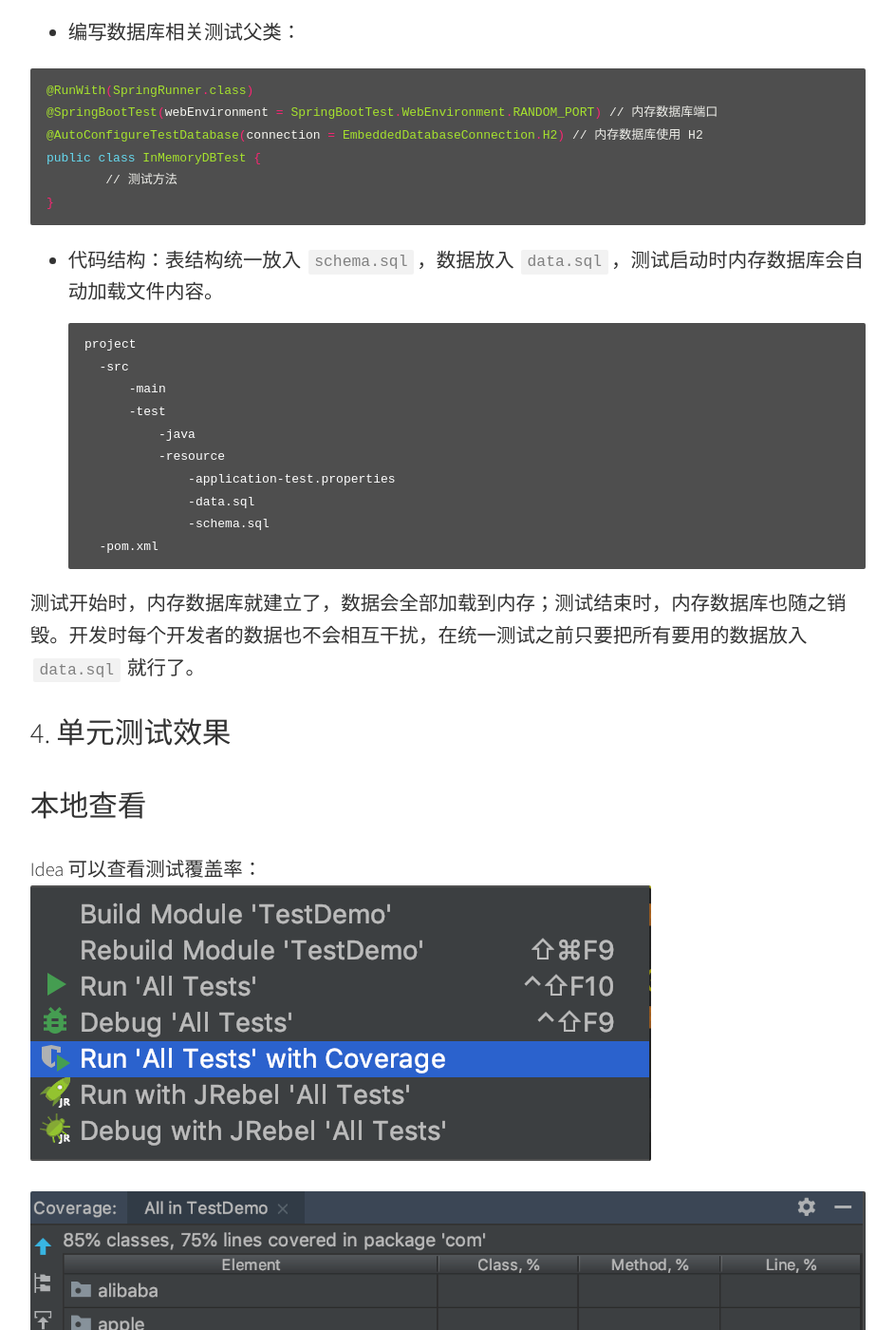
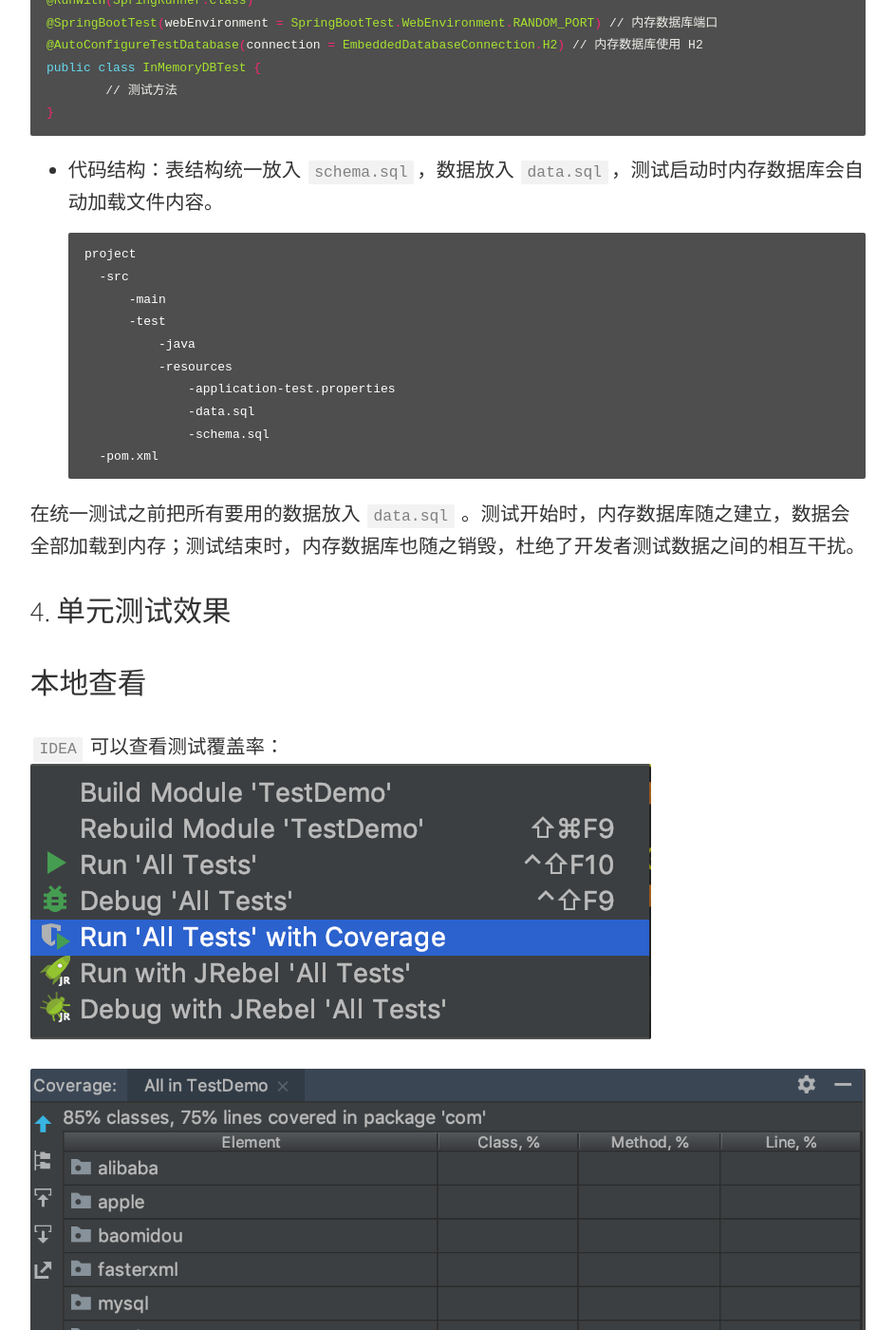
Before and after one commit to jyjsjd/jyjsjd.github.io, a Jekyll site: the page built from _posts/2018-12-07-unit-test.md, in a window 1280 px wide and 1400 px high, scrolled down 11961 px. Shown: the whole window at 95% size, without its empty margins (168-1111 px from the left). Built offline with Jekyll 4.4.1, drawn with Linux system fonts in a browser that asks for light colours; comment, search, counter and statistics services are not loaded; some of the changed text lies outside the part shown.

Commit message:
unit test

````diff
--- a/_posts/2018-12-07-unit-test.md
+++ b/_posts/2018-12-07-unit-test.md
@@ -9,7 +9,7 @@
 
 # 0. 概述
 
-本文在测试中主要使用 `JUnit4`，结合 `Mockito` 和 `Hamcrest`，对 `Controller` 层的测试结合 `Spring MVC Testing`。所有的内容均是结合 `Spring` 和 `JUnit4` 的实践。参考[程序](http://192.168.1.223/jingyang1/TestDemo)。
+本文在测试中主要使用 `JUnit4`，结合 `Mockito` 和 `Hamcrest`，对 `Controller` 层的测试结合 `Spring MVC Testing`。所有的内容均是结合 `Spring` 和 `JUnit4` 的实践。参考[程序](https://github.com/jyjsjd/TestDemo)。
 
 # 1. 四阶段测试
 
@@ -181,7 +181,7 @@
         UserEntity entity = new UserEntity();
         entity.setId(1);
         entity.setName("abc");
-        // Mock 的 userMapper 查询 id 为1的 UserEntity 时，返回预设的对象，解除了对数据库依赖
+		// Mock 的 userMapper 查询 id 为1的 UserEntity 时，返回预设的对象，解除了对数据库依赖
         when(userMapper.selectEntity(1)).thenReturn(entity);
         UserEntity entity1 = userMapper.selectEntity(1);
         // other operations...
@@ -289,7 +288,7 @@
 
 ## 2.3 Hamcrest
 
-`Hamcrest`是一个用于编写匹配器对象的框架，可以与不同的单元测试框架集成。
+`Hamcrest`是一个用于编写匹配器对象的框架，可以与 `JUnit4` 集成。
 
 ```java
 public class HamcrestTest {
@@ -363,7 +363,6 @@
 
     /**
      * get 方法.
-     *
      * @throws Exception
      */
     @Test
@@ -377,7 +376,6 @@
 
     /**
      * post 方法.
-     *
      * @throws Exception
      */
     @Test
@@ -394,7 +392,6 @@
 
     /**
      * patch 方法.
-     *
      * @throws Exception
      */
     @Test
@@ -412,7 +409,6 @@
 
     /**
      * 异常.
-     *
      * @throws Exception
      */
     @Test
@@ -472,20 +468,20 @@
 		-main
 		-test
 			-java
-			-resource
+			-resources
 				-application-test.properties
 				-data.sql
 				-schema.sql
 	-pom.xml
 ```
 
-测试开始时，内存数据库就建立了，数据会全部加载到内存；测试结束时，内存数据库也随之销毁。开发时每个开发者的数据也不会相互干扰，在统一测试之前只要把所有要用的数据放入 `data.sql` 就行了。
+在统一测试之前把所有要用的数据放入 `data.sql` 。测试开始时，内存数据库随之建立，数据会全部加载到内存；测试结束时，内存数据库也随之销毁，杜绝了开发者测试数据之间的相互干扰。
 
 # 4. 单元测试效果
 
 ## 本地查看
 
-Idea 可以查看测试覆盖率：
+`IDEA` 可以查看测试覆盖率：
 ![](/assets/img/coverage.png)
 
 ![](/assets/img/testresult.png)
````
Also changed, not shown: other parts of _posts/2018-12-07-unit-test.md (+9 -9 lines).
